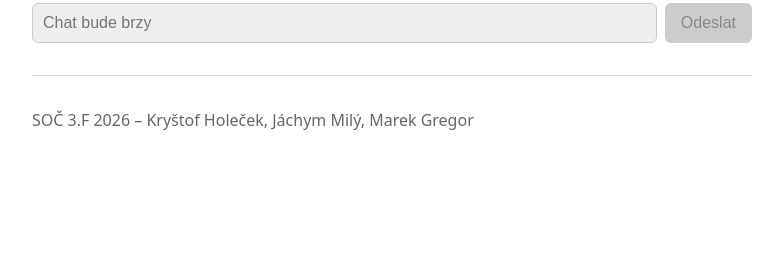
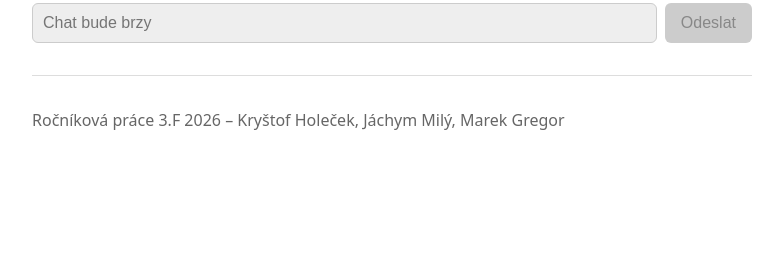
Before and after one commit to krystofholecek/rocnikovka3f_2026, a Django app: page / in a window 1280 px wide. Shown: the part 545-800 px from the top of the page, without its empty margins (248-1031 px from the left). Run offline with Django 5.2, Linux system fonts and the light colour scheme.

Commit message:
docs: přejmenování projektu ze SOČ na ročníkovou práci
Co-Authored-By: Claude Opus 5.5 <noreply@anthropic.com>

```diff
--- a/templates/base.html
+++ b/templates/base.html
@@ -17,7 +17,7 @@
         {% block content %}{% endblock %}
     </main>
     <footer>
-        <p>SOČ 3.F 2026 – Kryštof Holeček, Jáchym Milý, Marek Gregor</p>
+        <p>Ročníková práce 3.F 2026 – Kryštof Holeček, Jáchym Milý, Marek Gregor</p>
     </footer>
 </body>
 </html>
```
Also changed, not shown: CONTRIBUTING.md (+1 -1 lines), .github/ISSUE_TEMPLATE/config.yml, README.md.
